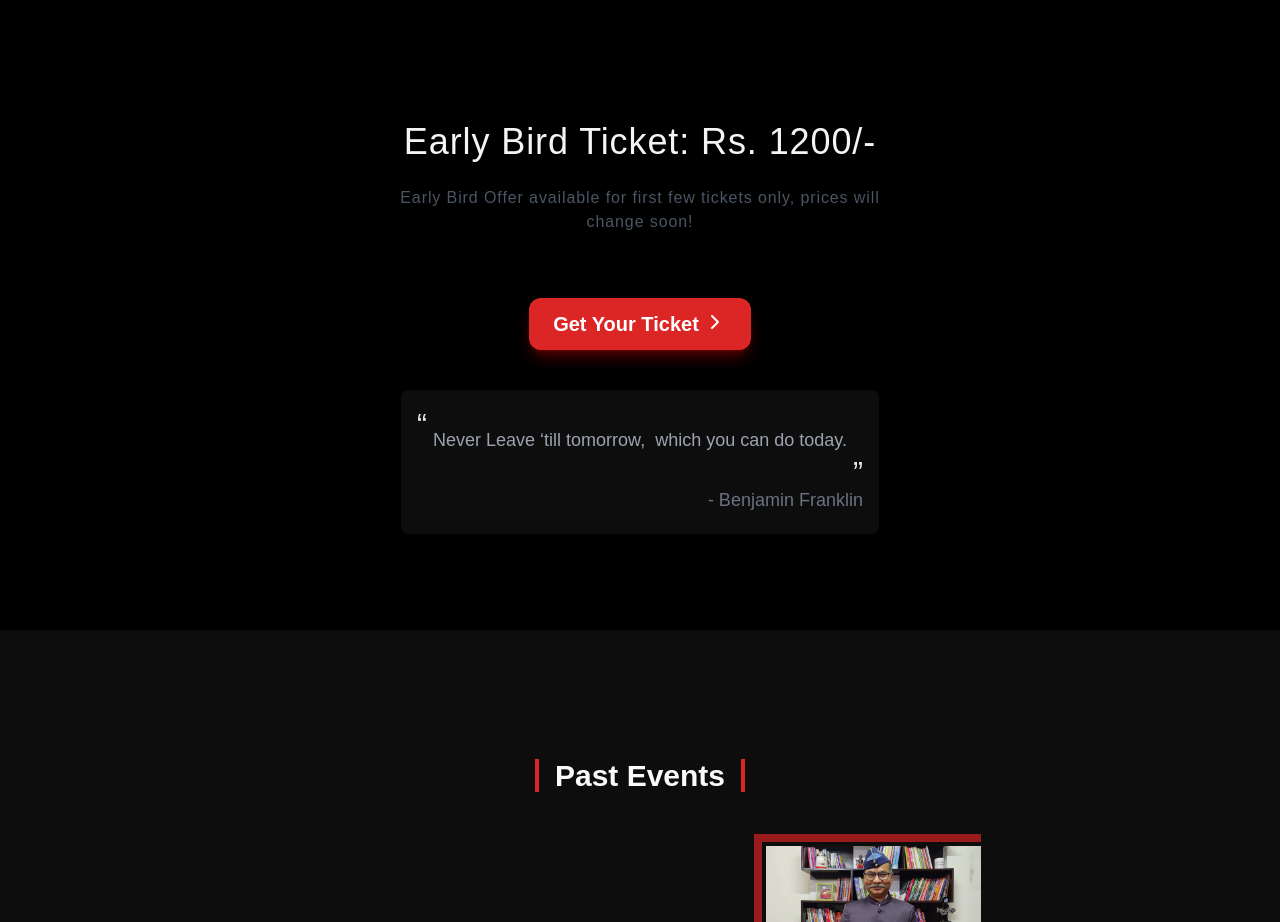
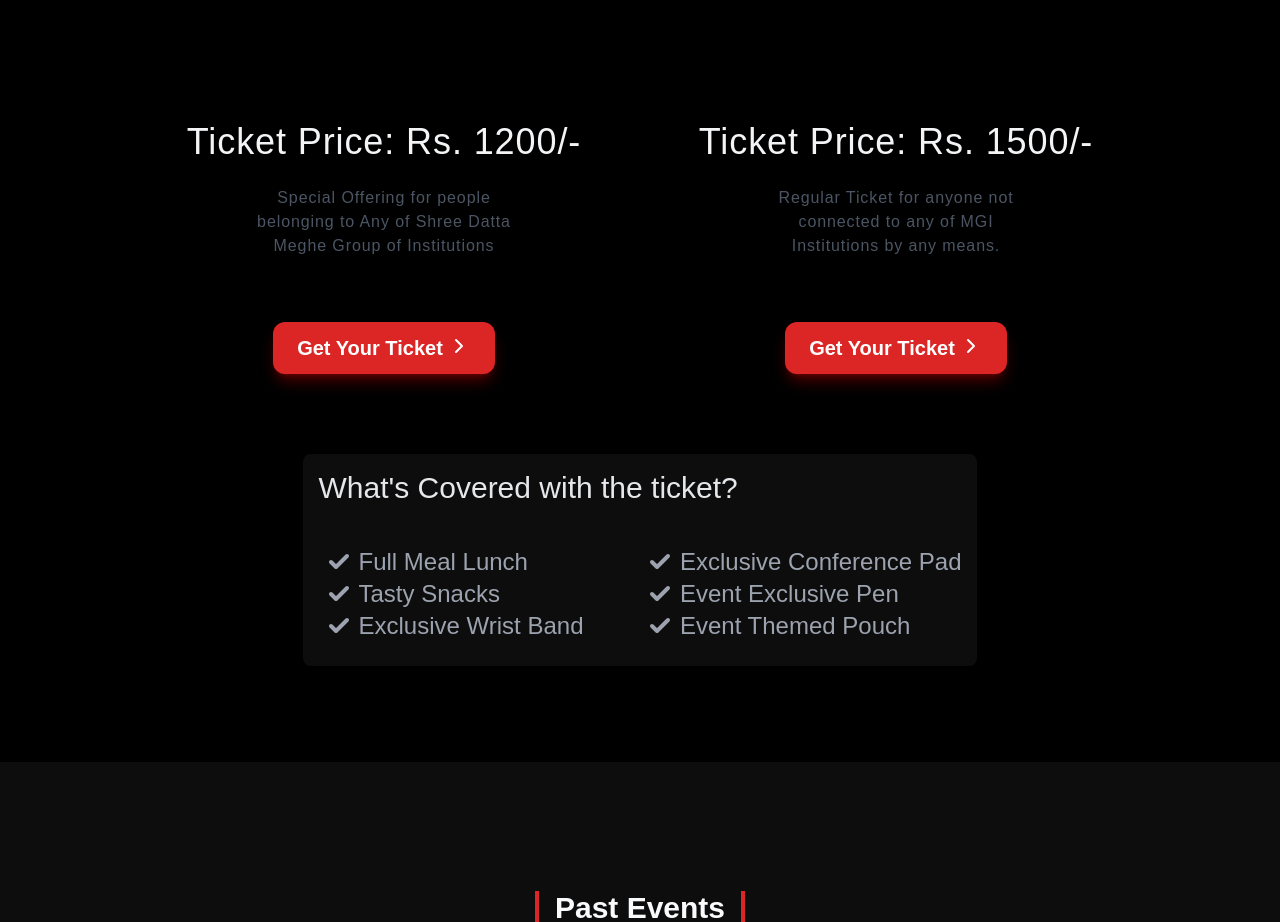
Before and after one commit to TEDxYCCE/tedxycce2022, a Next.js app: page / in a window 1280 px wide. Shown: the part 2900-3822 px from the top of the page. Built offline with nearby package versions, Linux system fonts and the light colour scheme; a small style sheet from the web is missing.

Commit message:
TciketSec: Added goodies list

```diff
--- a/components/tickets.tsx
+++ b/components/tickets.tsx
@@ -10,27 +10,17 @@ const Tickets = () => {
     <section className="">
       <div className="container px-6 py-10 mx-auto lg:py-24 lg:flex lg:flex-col lg:px-32 ">
         <SectionHeading title="Register for TEDxYCCE" />
-        <div className="container flex flex-col justify-center mx-auto md:flex-row">
-          {/* <div className="w-5/6 mb-10 rounded lg:max-w-lg lg:w-full md:w-1/2 md:mb-0">
-            <Image
-              className="object-cover object-center mx-auto"
-              alt="hero"
-              width="720px"
-              src="https://dummyimage.com/720x600"
-              height="600px"
-            />
-          </div> */}
-          {/* <div className="flex flex-col items-center text-center lg:flex-grow md:w-5/6 lg:pl-24 md:p-16 md:items-start md:text-left"> */}
+        <div className="container flex flex-col justify-center mx-auto mb-10 md:flex-row">
           <div className="flex flex-col items-center text-center lg:flex-grow md:w-5/6 md:px-10 ">
             {/* <h1 className="mb-4 text-3xl font-medium text-gray-900 title-font sm:text-4xl"> */}
             <h1 className="mb-2 text-xl font-medium leading-5 tracking-wide sm:text-4xl ">
-              Early Bird Ticket: Rs. 1200/-
+              Ticket Price: Rs. 1200/-
               {/* <br className="hidden lg:inline-block" />
 
               readymade gluten */}
-              <div className="py-4 mt-2 text-base text-center text-gray-600 lg:px-24 xl:px-52">
-                Early Bird Offer available for first few tickets only, prices
-                will change soon!
+              <div className="py-4 mt-2 text-base text-center text-gray-600 lg:px-24 xl:px-20">
+                Special Offering for people belonging to Any of Shree Datta
+                Meghe Group of Institutions
               </div>
             </h1>
 
@@ -45,9 +35,34 @@ const Tickets = () => {
                 Get Your Ticket
               </Button>
             </div>
+          </div>
+          <div className="flex flex-col items-center text-center lg:flex-grow md:w-5/6 md:px-10 ">
+            <h1 className="mb-2 text-xl font-medium leading-5 tracking-wide sm:text-4xl ">
+              Ticket Price: Rs. 1500/-
+              {/* <br className="hidden lg:inline-block" />
 
+              readymade gluten */}
+              <div className="py-4 mt-2 text-base text-center text-gray-600 lg:px-24 xl:px-20">
+                Regular Ticket for anyone not connected to any of MGI
+                Institutions by any means.
+              </div>
+            </h1>
+
+            {/* Button to Ticket Form */}
+            <div className="mx-auto text-xl text-center">
+              <Button
+                type="external"
+                variant="filled"
+                href="https://payments.cashfree.com/forms/tedxycce"
+                className="my-10"
+              >
+                Get Your Ticket
+              </Button>
+            </div>
+          </div>
+        </div>
         {/* quote box */}
-            <div className="max-w-4xl p-4 mx-auto text-gray-800 rounded-lg shadow bg-white/5">
+        {/* <div className="max-w-4xl p-4 mx-auto text-gray-800 rounded-lg shadow bg-white/5">
           <div className="mb-2">
             <div className="h-3 text-3xl text-left text-gray-200">“</div>
             <p className="px-4 pt-2 text-lg text-center text-gray-400">
@@ -55,9 +70,130 @@ const Tickets = () => {
               <br className="inline-block md:hidden xl:hidden" />
               which you can do today.
             </p>
-                <div className="h-3 text-3xl text-right text-gray-200">”</div>
+            <div className="h-3 text-right text-gray-200 text-3yxl">”</div>
             <div className="h-3 my-5 text-sm text-right text-gray-500 xl:text-lg">
               - Benjamin Franklin
+            </div>
+          </div>
+        </div> */}
+
+        {/* whats covered in ticket */}
+        <div className="p-4 mx-auto text-gray-800 rounded-lg bg-white/5 ">
+          <div className="mb-2">
+            <div className="text-3xl text-left text-gray-200">
+              <p className="font-medium ">
+                {" "}
+                What&apos;s Covered with the ticket?{" "}
+              </p>
+
+              <div className="grid grid-cols-2 mt-10 text-2xl text-gray-400">
+                <div className="flex ">
+                  <span>
+                    <svg
+                      viewBox="0 0 24 24"
+                      width="24"
+                      height="24"
+                      stroke="currentColor"
+                      strokeWidth="4"
+                      fill="none"
+                      strokeLinecap="round"
+                      strokeLinejoin="round"
+                      className="mx-2 mt-1"
+                    >
+                      <polyline points="20 6 9 17 4 12"></polyline>
+                    </svg>
+                  </span>{" "}
+                  <span>Full Meal Lunch</span>
+                </div>
+                <div className="flex ">
+                  <span>
+                    <svg
+                      viewBox="0 0 24 24"
+                      width="24"
+                      height="24"
+                      stroke="currentColor"
+                      strokeWidth="4"
+                      fill="none"
+                      strokeLinecap="round"
+                      strokeLinejoin="round"
+                      className="mx-2 mt-1"
+                    >
+                      <polyline points="20 6 9 17 4 12"></polyline>
+                    </svg>
+                  </span>{" "}
+                  <span>Exclusive Conference Pad</span>
+                </div>
+                <div className="flex ">
+                  <span>
+                    <svg
+                      viewBox="0 0 24 24"
+                      width="24"
+                      height="24"
+                      stroke="currentColor"
+                      strokeWidth="4"
+                      fill="none"
+                      strokeLinecap="round"
+                      strokeLinejoin="round"
+                      className="mx-2 mt-1"
+                    >
+                      <polyline points="20 6 9 17 4 12"></polyline>
+                    </svg>
+                  </span>{" "}
+                  <span>Tasty Snacks</span>
+                </div>
+                <div className="flex ">
+                  <span>
+                    <svg
+                      viewBox="0 0 24 24"
+                      width="24"
+                      height="24"
+                      stroke="currentColor"
+                      strokeWidth="4"
+                      fill="none"
+                      strokeLinecap="round"
+                      strokeLinejoin="round"
+                      className="mx-2 mt-1"
+                    >
+                      <polyline points="20 6 9 17 4 12"></polyline>
+                    </svg>
+                  </span>{" "}
+                  <span>Event Exclusive Pen</span>
+                </div>
+                <div className="flex ">
+                  <span>
+                    <svg
+                      viewBox="0 0 24 24"
+                      width="24"
+                      height="24"
+                      stroke="currentColor"
+                      strokeWidth="4"
+                      fill="none"
+                      strokeLinecap="round"
+                      strokeLinejoin="round"
+                      className="mx-2 mt-1"
+                    >
+                      <polyline points="20 6 9 17 4 12"></polyline>
+                    </svg>
+                  </span>{" "}
+                  <span>Exclusive Wrist Band</span>
+                </div>
+                <div className="flex ">
+                  <span>
+                    <svg
+                      viewBox="0 0 24 24"
+                      width="24"
+                      height="24"
+                      stroke="currentColor"
+                      strokeWidth="4"
+                      fill="none"
+                      strokeLinecap="round"
+                      strokeLinejoin="round"
+                      className="mx-2 mt-1"
+                    >
+                      <polyline points="20 6 9 17 4 12"></polyline>
+                    </svg>
+                  </span>{" "}
+                  <span>Event Themed Pouch</span>
                 </div>
               </div>
             </div>
```
Lines whose indentation alone changed are shown as unchanged.
